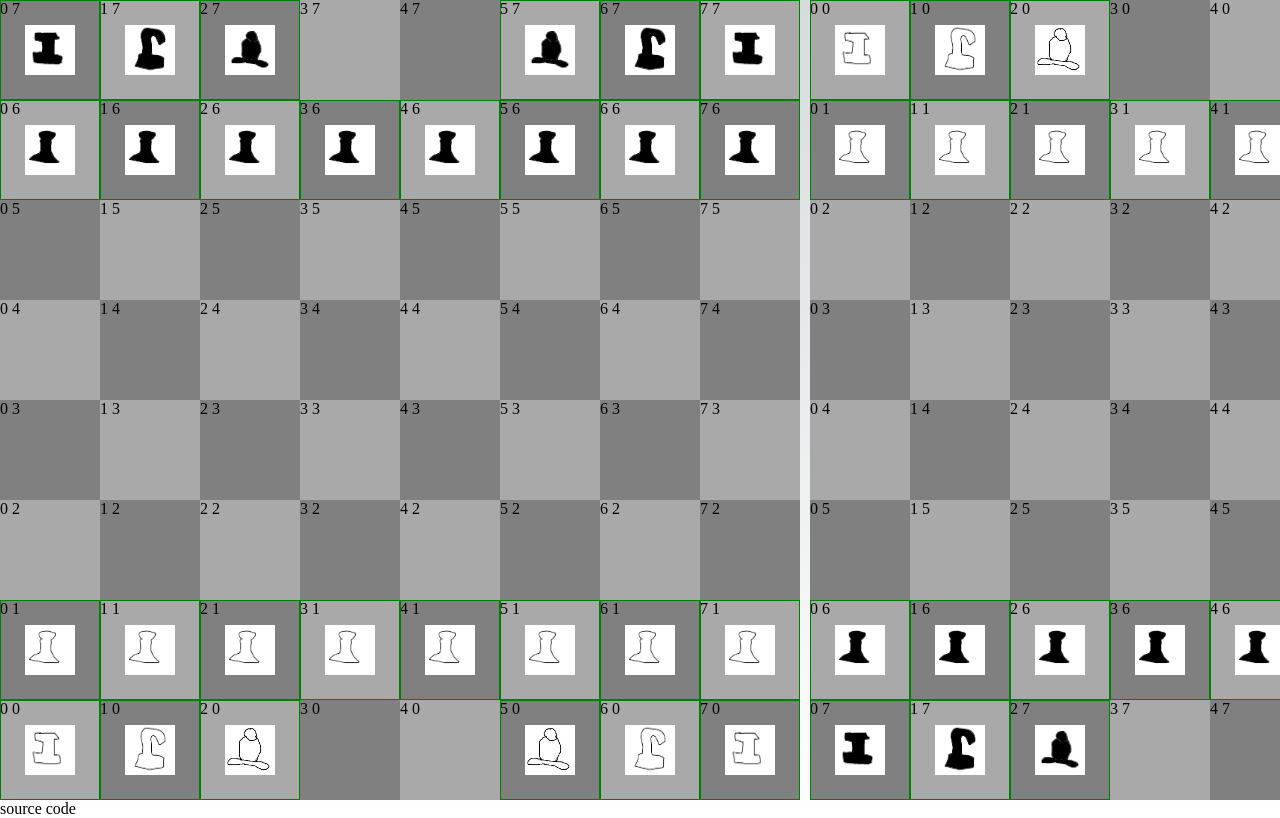
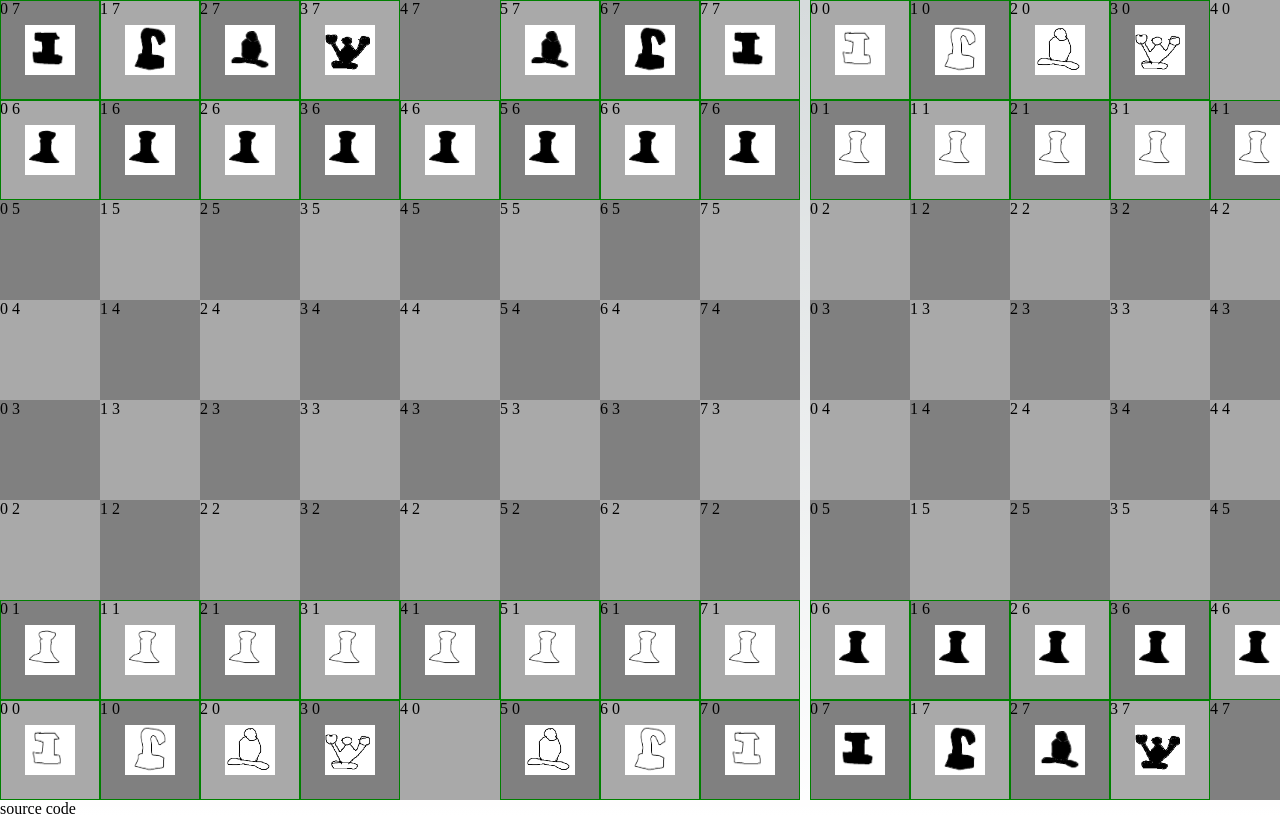
Before and after one commit to Jeffmagma/chess, a Next.js app: page / in a window 1280 px wide. Built offline with nearby package versions, Linux system fonts and the light colour scheme.

Commit message:
Queen implemented.

```diff
--- a/chess/piece_info.tsx
+++ b/chess/piece_info.tsx
@@ -5,6 +5,7 @@ import {rook} from "./pieces/rook";
 import {pawn} from "./pieces/pawn";
 import {knight} from "./pieces/knight";
 import { bishop } from "./pieces/bishop";
+import { queen } from "./pieces/queen";
 
 export const piece_info: PieceInfoMap = {
 	[piece_id.none]: {render: () => <></>, moves: () => []},
@@ -13,4 +14,5 @@ export const piece_info: PieceInfoMap = {
 	[piece_id.pawn]: pawn,
 	[piece_id.knight]: knight,
 	[piece_id.bishop]: bishop,
+	[piece_id.queen]: queen
 }
--- /dev/null
+++ b/chess/pieces/queen.tsx
@@ -0,0 +1,36 @@
+import Image from "next/image";
+
+import { board, color_id, move, move_type, piece, PieceInfo, PieceRenderProps, point } from "../types";
+import { in_bounds } from "../utils";
+
+export const queen: PieceInfo = {
+    render: (color) => <Queen color={color} />,
+    moves: moves_queen
+}
+
+function Queen({ color }: PieceRenderProps) {
+    return <Image src={`/queen_${color}.png`} alt={"queen"} width={50} height={50} />;
+}
+
+function moves_queen(board: board, position: point): move[] {
+    let moves: move[] = [];
+
+    const my_color = board[position.x][position.y].color;
+    let vecs: point[] = [];
+    for (let i = -1; i <= 1; ++i) {
+        for (let j = -1; j <= 1; ++j) {
+            vecs.push({ x: i, y: j});
+        }
+    }
+
+    vecs.forEach(vec => {
+        for (let i = 1; i < 8; ++i) {
+            const dest: point = { x: position.x + vec.x * i, y: position.y + vec.y * i };
+            if (!in_bounds(dest.x) || !in_bounds(dest.y) || board[dest.x][dest.y].color === my_color) { break; }
+            if (board[dest.x][dest.y].color !== color_id.none) { moves.push({ position: dest, type: move_type.capture }); break; }
+            moves.push({ position: dest, type: move_type.move })
+        }
+    })
+
+    return moves;
+}
--- a/chess/types.ts
+++ b/chess/types.ts
@@ -11,7 +11,8 @@ export enum piece_id {
 	rook = "rook",
 	pawn = "pawn",
 	knight = "knight",
-	bishop = "bishop"
+	bishop = "bishop",
+	queen = "queen"
 }
 
 export enum color_id {
@@ -49,6 +50,8 @@ export const white_knight = () => new piece(piece_id.knight, color_id.white);
 export const black_knight = () => new piece(piece_id.knight, color_id.black);
 export const white_bishop = () => new piece(piece_id.bishop, color_id.white);
 export const black_bishop = () => new piece(piece_id.bishop, color_id.black);
+export const white_queen = () => new piece(piece_id.queen, color_id.white);
+export const black_queen = () => new piece(piece_id.queen, color_id.black);
 
 export interface PieceInfo {
 	render: (color: color_id) => JSX.Element;
--- a/components/board.tsx
+++ b/components/board.tsx
@@ -2,14 +2,14 @@ import {useMemo, useRef, useState} from "react";
 
 import {piece_info} from "../chess/piece_info";
 import Square from "./square";
-import {black_pawn, black_rook, board, board_state, BoardProps, color_id, move_type, p, piece, point, white_knight, white_pawn, white_rook, black_knight, black_bishop, white_bishop} from "../chess/types";
+import {black_pawn, black_rook, board, board_state, BoardProps, color_id, move_type, p, piece, point, white_knight, white_pawn, white_rook, black_knight, black_bishop, white_bishop, white_queen, black_queen} from "../chess/types";
 
 function get_initial_board(): piece[][] {
 	return [
 		[white_rook(), white_pawn(), p, p, p, p, black_pawn(), black_rook()],
 		[white_knight(), white_pawn(), p, p, p, p, black_pawn(), black_knight()],
 		[white_bishop(), white_pawn(), p, p, p, p, black_pawn(), black_bishop()],
-		[p, white_pawn(), p, p, p, p, black_pawn(), p],
+		[white_queen(), white_pawn(), p, p, p, p, black_pawn(), black_queen()],
 		[p, white_pawn(), p, p, p, p, black_pawn(), p],
 		[white_bishop(), white_pawn(), p, p, p, p, black_pawn(), black_bishop()],
 		[white_knight(), white_pawn(), p, p, p, p, black_pawn(), black_knight()],
```
Also changed, not shown: public/queen_black.png (added), public/queen_white.png (added).
